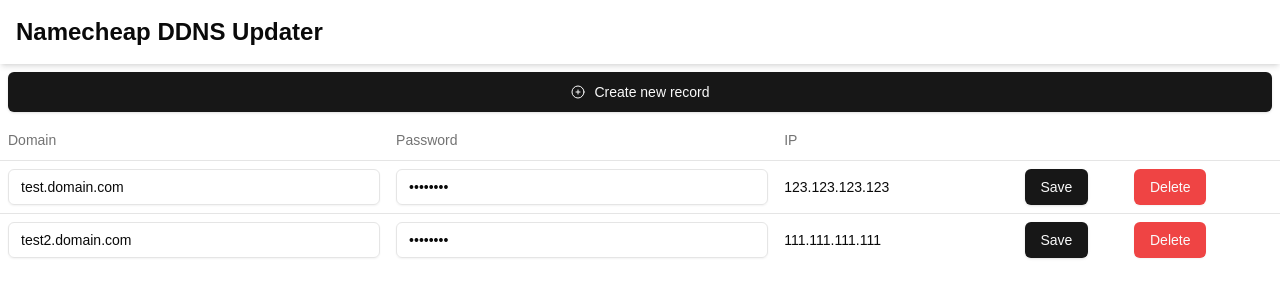
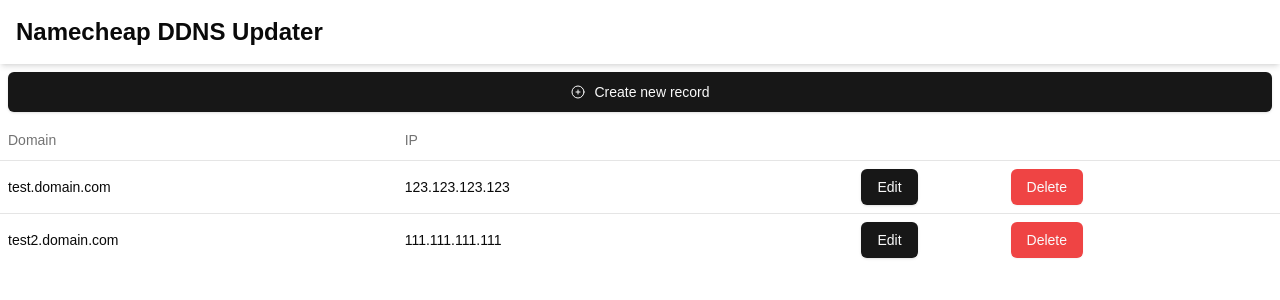
Before and after one commit to RealFilllykung/namecheap-ddns-updater-web-ui, a Next.js app in the folder frontend/: page / in a window 1280 px wide. Shown: the top 300 px of the page. Built offline with nearby package versions, Linux system fonts and the light colour scheme.

Commit message:
feat: edit information component

```diff
--- a/frontend/app/page.tsx
+++ b/frontend/app/page.tsx
@@ -3,7 +3,6 @@
 import Header from "@/components/custom/header";
 import RecordTable from "@/components/custom/record-table";
 import { Toaster } from "@/components/ui/toaster";
-require('dotenv').config()
 
 export default function Home() {
   return (
--- /dev/null
+++ b/frontend/components/custom/edit-button.tsx
@@ -0,0 +1,25 @@
+import { Button } from "../ui/button";
+import { Dialog, DialogContent, DialogDescription, DialogFooter, DialogHeader, DialogTitle, DialogTrigger } from "../ui/dialog";
+import { Input } from "../ui/input";
+
+export default function EditButton()
+{
+    return (
+        <Dialog>
+            <DialogTrigger asChild>
+                <Button>Edit</Button>
+            </DialogTrigger>
+            <DialogContent>
+                <DialogHeader>
+                    <DialogTitle>Edit record</DialogTitle>
+                    <DialogDescription>Please fill in new domain record and password</DialogDescription>
+                </DialogHeader>
+                <Input placeholder="Domain name"></Input>
+                <Input placeholder="Password" type="password"></Input>
+                <DialogFooter>
+                    <Button>Save</Button>
+                </DialogFooter>
+            </DialogContent>
+        </Dialog>
+    )
+}
--- a/frontend/components/custom/record-table-row.tsx
+++ b/frontend/components/custom/record-table-row.tsx
@@ -1,6 +1,6 @@
 import React, { useState } from "react";
 import { TableCell, TableRow } from "../ui/table";
-import SaveButton from "./save-button";
+import EditButton from "./edit-button";
 import DeleteButton from "./delete-button";
 import { Input } from "../ui/input";
 
@@ -15,10 +15,9 @@
     const [password, setPassword] = useState(passwordInput)
     return(
         <TableRow>
-            <TableCell><Input placeholder="Domain name" value={domain} onChange={ event => setDomain(event.target.value)}></Input></TableCell>
-            <TableCell><Input placeholder="Password" type="password" value={password} onChange={ event => setPassword(event.target.value) }></Input></TableCell>
+            <TableCell>{domainInput}</TableCell>
             <TableCell>{ipInput}</TableCell>
-            <TableCell className="flex justify-center"><SaveButton></SaveButton></TableCell>
+            <TableCell className="flex justify-center"><EditButton></EditButton></TableCell>
             <TableCell><DeleteButton></DeleteButton></TableCell>
         </TableRow>
     )
--- a/frontend/components/custom/record-table.tsx
+++ b/frontend/components/custom/record-table.tsx
@@ -22,7 +22,6 @@
             <TableHeader>
                 <TableRow>
                     <TableHead>Domain</TableHead>
-                    <TableHead>Password</TableHead>
                     <TableHead>IP</TableHead>
                 </TableRow>
             </TableHeader>
--- a/frontend/components/custom/save-button.tsx
+++ /dev/null
@@ -1,16 +0,0 @@
-import { toast } from "@/hooks/use-toast";
-import { Button } from "../ui/button";
-
-export default function SaveButton()
-{
-    return (
-        <Button onClick={() => {
-            toast({
-                title: "Saving your new domain record",
-                description: "Please wait for a moment... the server is trying its best!"
-            })
-        }}
-        >
-            Save</Button>
-    )
-}
```
